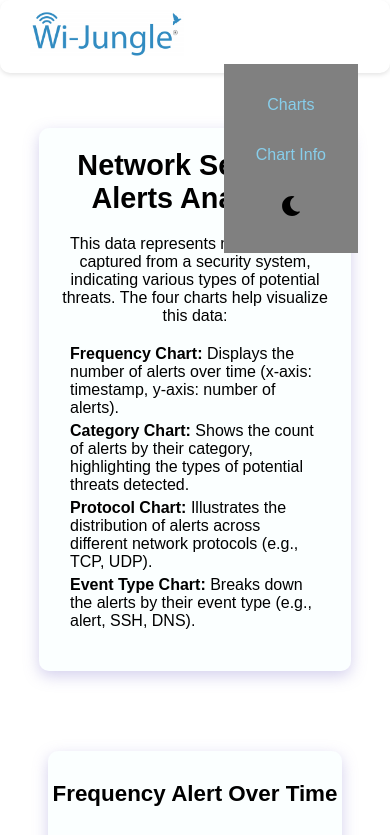
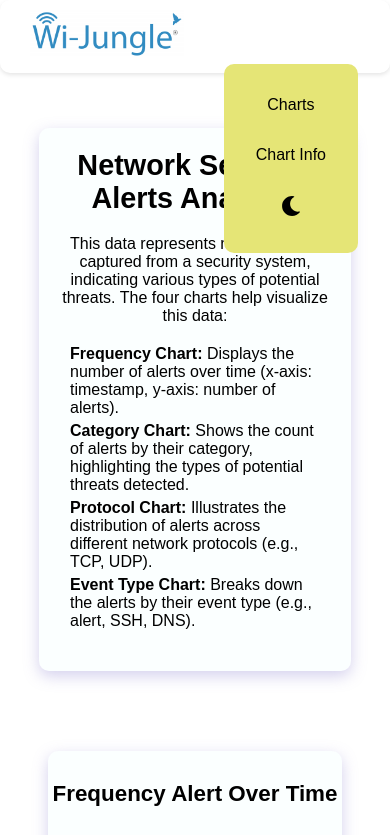
Before and after one commit to OmkarPorlikar/wijungle-dashbord, a React (Create React App) app: page / in a window 390 px wide. Shown: the top 835 px of the page. Built offline with nearby package versions, Linux system fonts and the light colour scheme.

Commit message:
Update Navbar.css

```diff
--- a/src/components/Navbar/Navbar.css
+++ b/src/components/Navbar/Navbar.css
@@ -149,20 +149,29 @@ body {
   @media screen and (max-width:786px) {
     .navbar-right{
     flex-direction: column;
-    background-color: gray;
+    background-color: rgb(229, 229, 118);
+   color: #000000;
     padding: 2rem;
     position: fixed;
     top: 4rem;
     z-index: 9999;
     right: 2rem;
+    border-radius: 10px;
+
 
     }
     .toggleContainer{
       display: block;
-      background-color: var(--appColor);
       padding: 6px;
       position: fixed;
       right: 2rem;
       margin-bottom: 1rem;
   }
+  .dropdown button{
+    color: #000000;
   }
+  .navbar a {
+    text-decoration: none;
+    color: #000000;
+}
+  }
```
